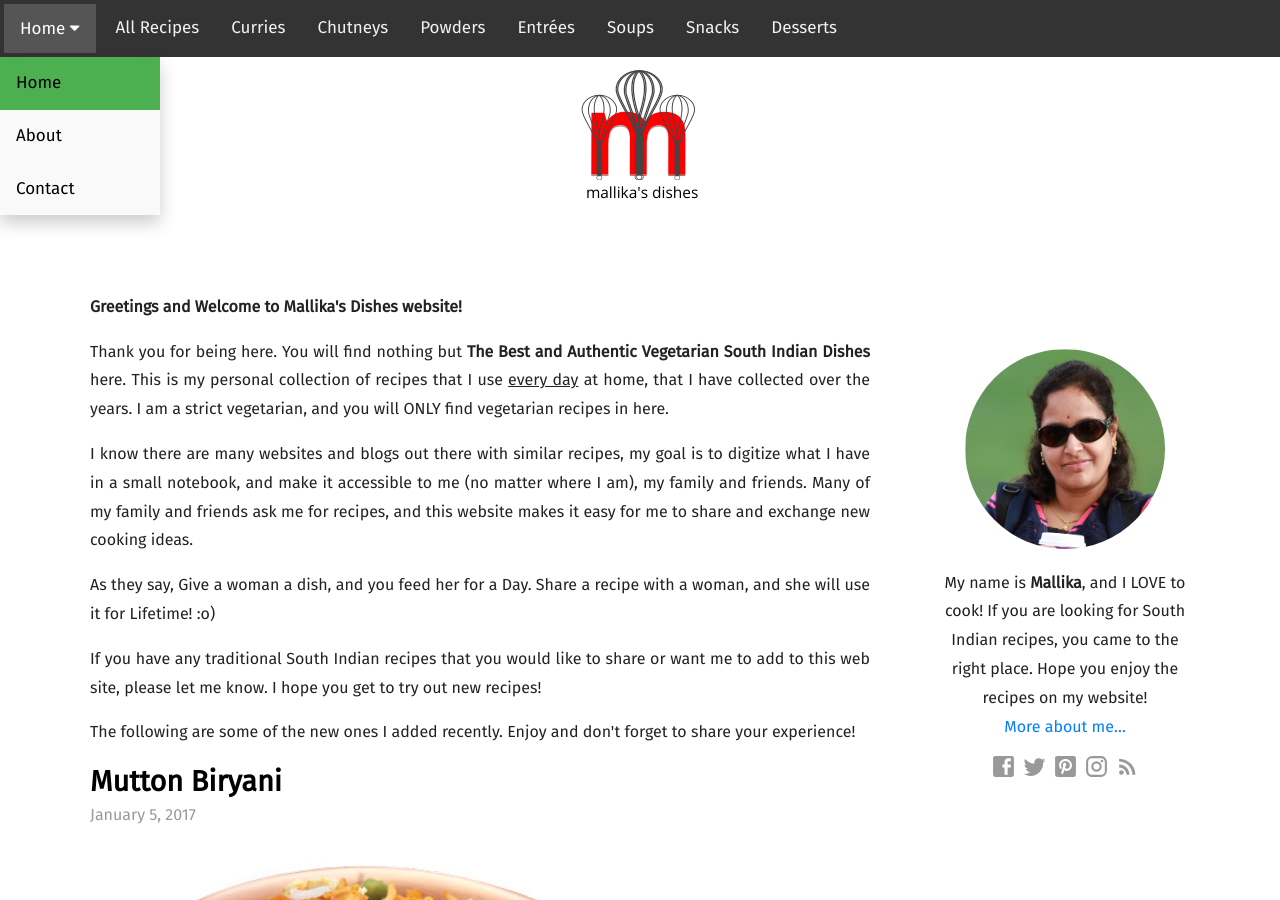
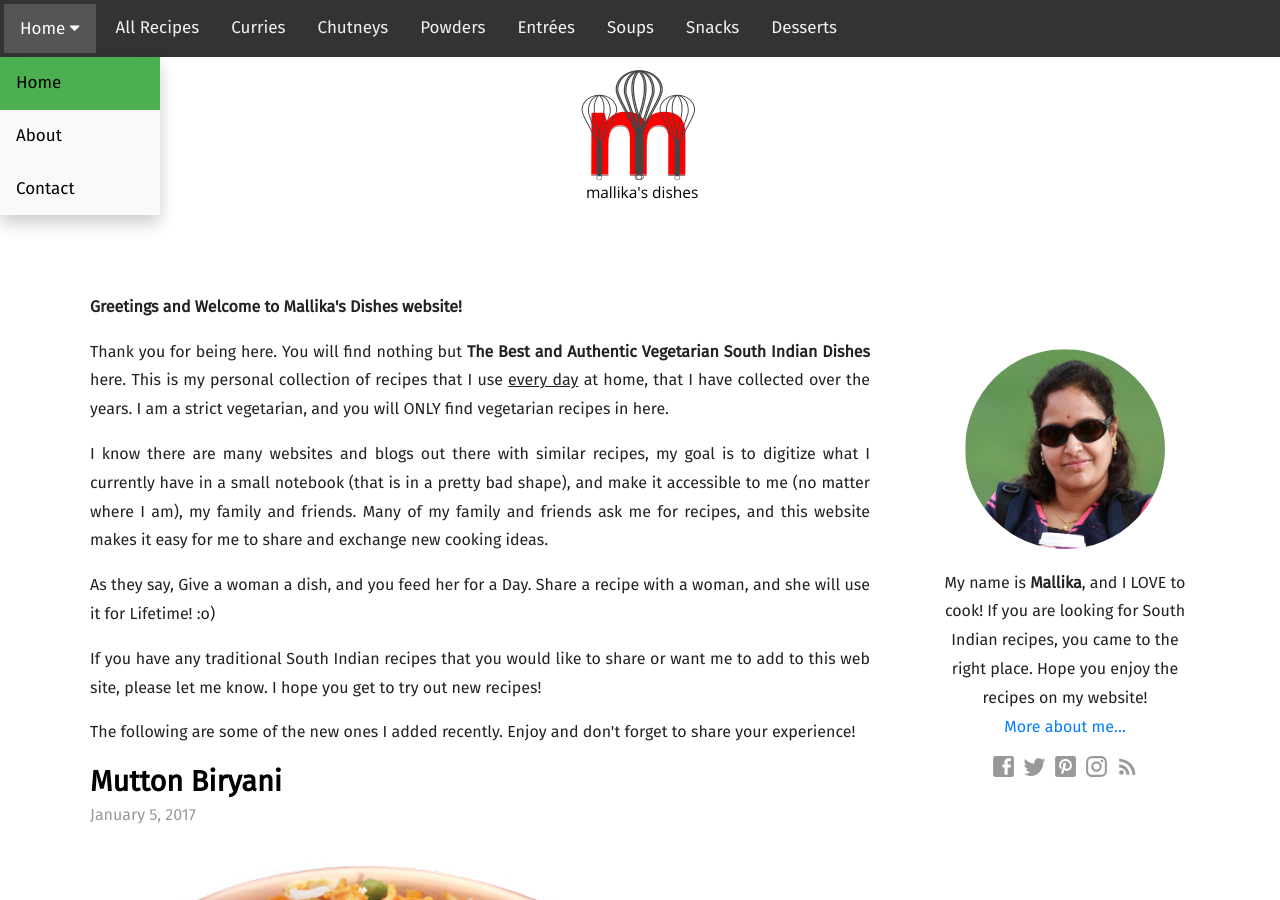
Before and after one commit to mallikasdishes/github.io, a Jekyll site: the page built from index.html, in a window 1280 px wide and 900 px high. Built offline with Jekyll 4.4.1, drawn with Linux system fonts in a browser that asks for light colours; some web fonts are replaced; the list of posts is cut into pages by our own code.

Commit message:
Update index.html

```diff
--- a/index.html
+++ b/index.html
@@ -7,7 +7,7 @@ title: Home
 <p>Thank you for being here. You will find nothing but <strong>The Best and Authentic Vegetarian South Indian Dishes</strong> here. This is my personal
 collection of recipes that I use <u>every day</u> at home, that I have collected over the years. I am a strict vegetarian, and you will ONLY find vegetarian recipes in here. </p>
 
-<p>I know there are many websites and blogs out there with similar recipes, my goal is to digitize what I have in a small notebook, and make it accessible to me (no matter where I am), my family and friends.
+<p>I know there are many websites and blogs out there with similar recipes, my goal is to digitize what I currently have in a small notebook (that is in a pretty bad shape), and make it accessible to me (no matter where I am), my family and friends.
 Many of my family and friends ask me for recipes, and this website makes it easy for me to share and exchange new cooking ideas.</p>
 
 <p>As they say, Give a woman a dish, and you feed her for a Day. Share a recipe with a woman, and she will use it for Lifetime! :o)</p>
```
